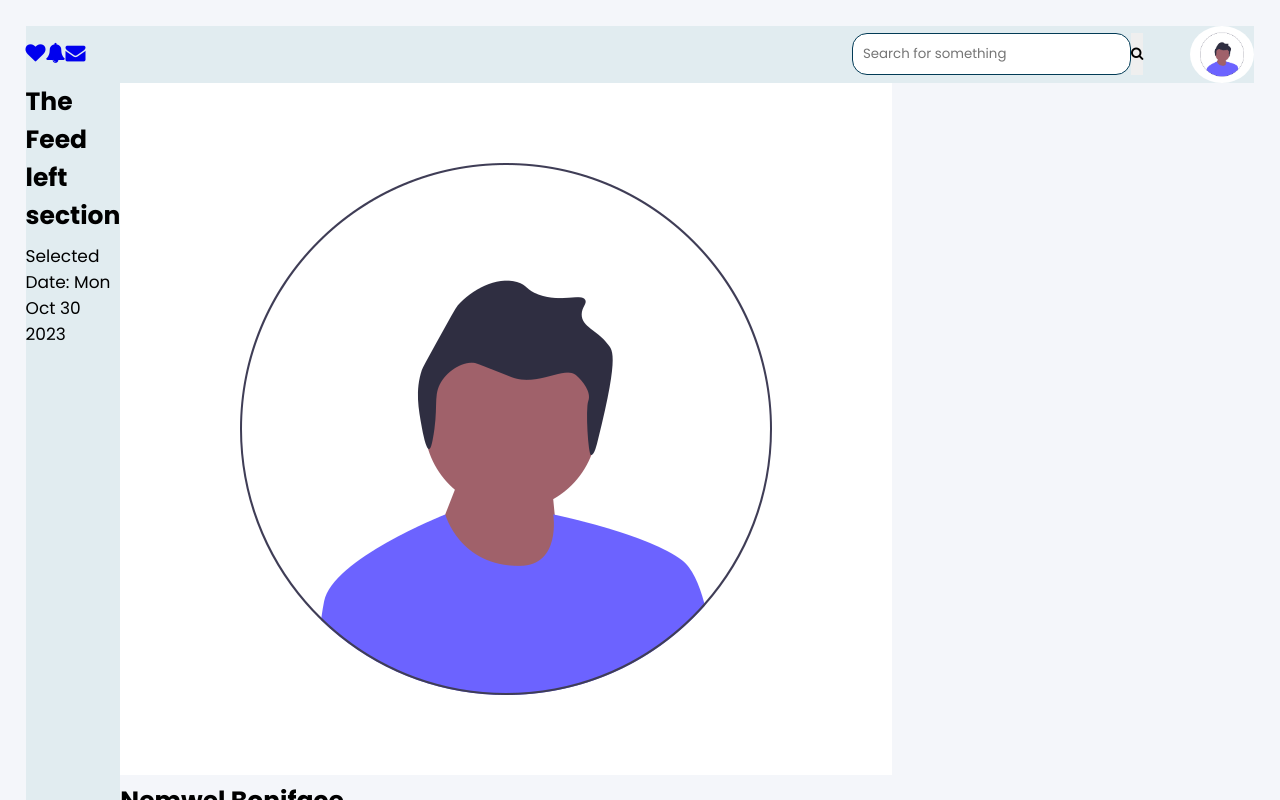
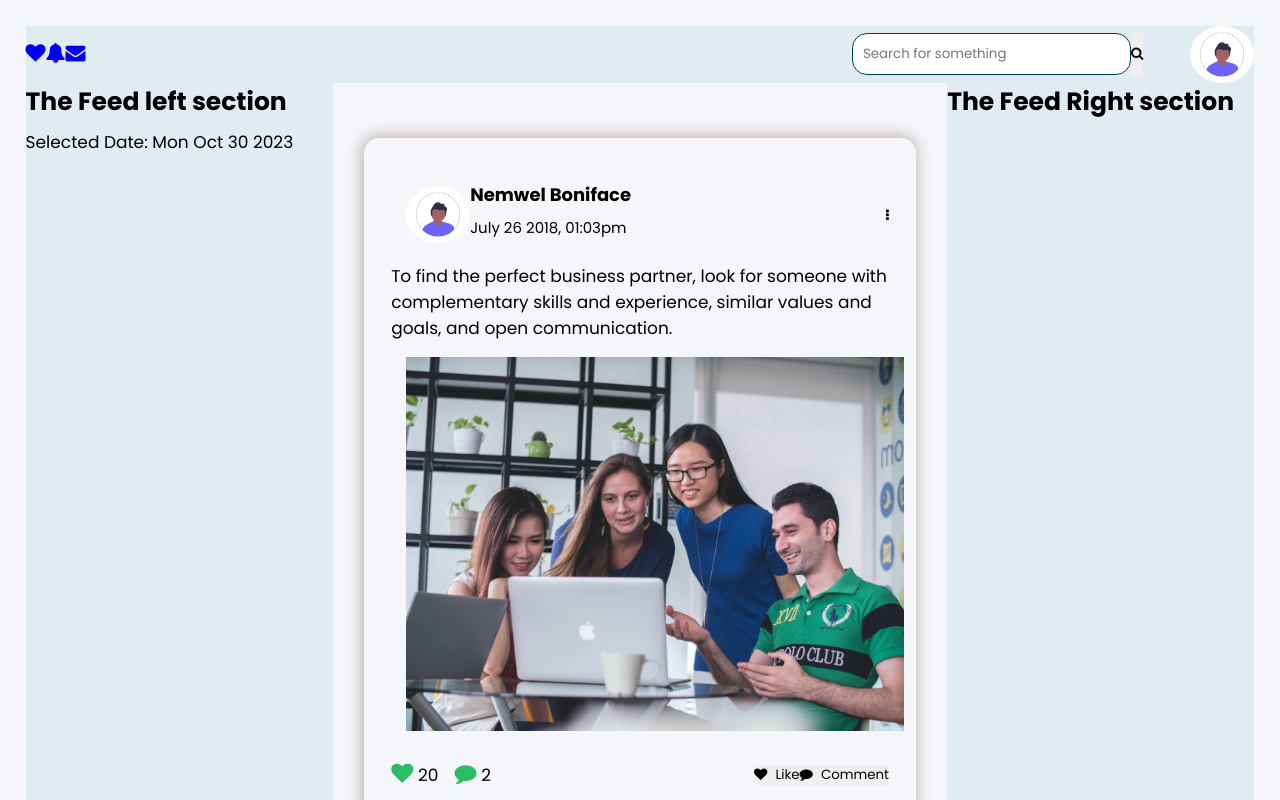
Before and after one commit to Nemwel-Boniface/entrepreneur_connect_fe, a React (Create React App) app: page /feed in a window 1280 px wide. Shown: the top 800 px of the page. Built offline with nearby package versions, Linux system fonts and the light colour scheme.

Commit message:
Update styled the feed post for the tablet and desktop view

```diff
--- a/src/App.js
+++ b/src/App.js
@@ -8,6 +8,8 @@ import './stylesheets/user/login.css';
 import './stylesheets/user/currentUserProfile.css';
 import './stylesheets/feed/feed.css'
 import './stylesheets/feed/feedNavBar.css'
+import './stylesheets/feed/post.css'
+import './stylesheets/feed/posts.css'
 import './App.css';
 import './stylesheets/notfound.css';
 import { Routes, Route } from 'react-router-dom';
--- a/src/stylesheets/feed/feed.css
+++ b/src/stylesheets/feed/feed.css
@@ -28,6 +28,10 @@
     background-color: var(--herobg);
     height: 100%;
   }
+
+  .FeedMiddle {
+    padding: 5%;
+  }
 }
 
 /* Desktop versions now */
--- /dev/null
+++ b/src/stylesheets/feed/posts.css
@@ -0,0 +1,139 @@
+:root {
+  --titleblue: rgba(2, 59, 86, 1);
+  --lightgreen: rgba(44, 188, 100, 1);
+  --herobg: rgba(225, 236, 240, 1);
+  --white: rgba(244, 246, 250, 1);
+  --paragraphGray: rgb(56, 58, 61);
+}
+
+/* .Posts {
+  overflow-y: scroll;
+} */
+
+.Post {
+  border-radius: 15px;
+  padding: 5%;
+  margin: 1.5rem 0;
+  width: 100%;
+  box-shadow: -1px -1px 15px 2px rgba(192, 181, 181, 1);
+}
+
+/* Responsive design now */
+
+/* Tablet version */
+
+@media screen and (min-width: 748px) {
+
+  .postHeader {
+    display: flex;
+    justify-content: space-between;
+    align-items: center;
+    margin: 1rem 0;
+  }
+
+  .postHeader .postHeaderLeft {
+    display: flex;
+    justify-content: space-between;
+    align-items: center;
+  }
+
+  .postHeaderLeft img {
+    width: 4rem;
+    max-width: 100%;
+    object-fit: cover;
+    border-radius: 50%;
+    margin-left: 15px;
+  }
+
+  .postHeaderLeft .postHeaderLeftAuthor h2 {
+    font-size: 18px;
+  }
+
+  .postHeaderLeft .postHeaderLeftAuthor p {
+    font-size: 15px;
+  }
+
+  .postHeader .postHeaderRight button {
+    outline: none;
+    border: none;
+    cursor: pointer;
+  }
+
+  .postHeader .postHeaderRight button i {
+    font-size: 25px;
+    font-weight: bold;
+    transition: .5s;
+  }
+
+  .postHeader .postHeaderRight button i:hover {
+    color: var(--lightgreen);
+  }
+
+  .postBody {
+    margin: 1rem 0;
+  }
+
+  .postBody p {
+    margin: 1rem 0;
+  }
+
+  .postBody img {
+    width: 100%;
+    max-width: 100%;
+    object-fit: cover;
+    margin-left: 15px;
+  }
+
+  .postInteractions {
+    display: flex;
+    justify-content: space-between;
+    align-items: center;
+  }
+
+  .postInteractions div {
+    display: flex;
+    align-items: center;
+  }
+
+
+  .postInteractions div p {
+    margin-right: 1rem;
+  }
+
+  .postInteractions div p i {
+    font-size: 22px;
+    margin-right: .3rem;
+    color: var(--lightgreen);
+  }
+
+  .postInteractions div button {
+    margin-left: 1rem;
+    outline: none;
+    border: none;
+    cursor: pointer;
+    padding: 5px;
+    transition: .5s;
+    background-color: var(--herobg);
+  }
+
+  .postInteractions div button:hover {
+    color: #fff;
+    background-color: var(--lightgreen);
+  }
+
+  .postInteractions div button:active {
+    color: var(--lightgreen);
+    background-color: #fff;
+    border: 1px solid var(--lightgreen);
+  }
+
+  .postInteractions div button i {
+    margin-right: .5rem;
+  }
+}
+
+/* Desktop versions now */
+
+@media screen and (min-width: 1080px) {
+
+}
```
Also changed, not shown: src/stylesheets/feed/post.css (added).
